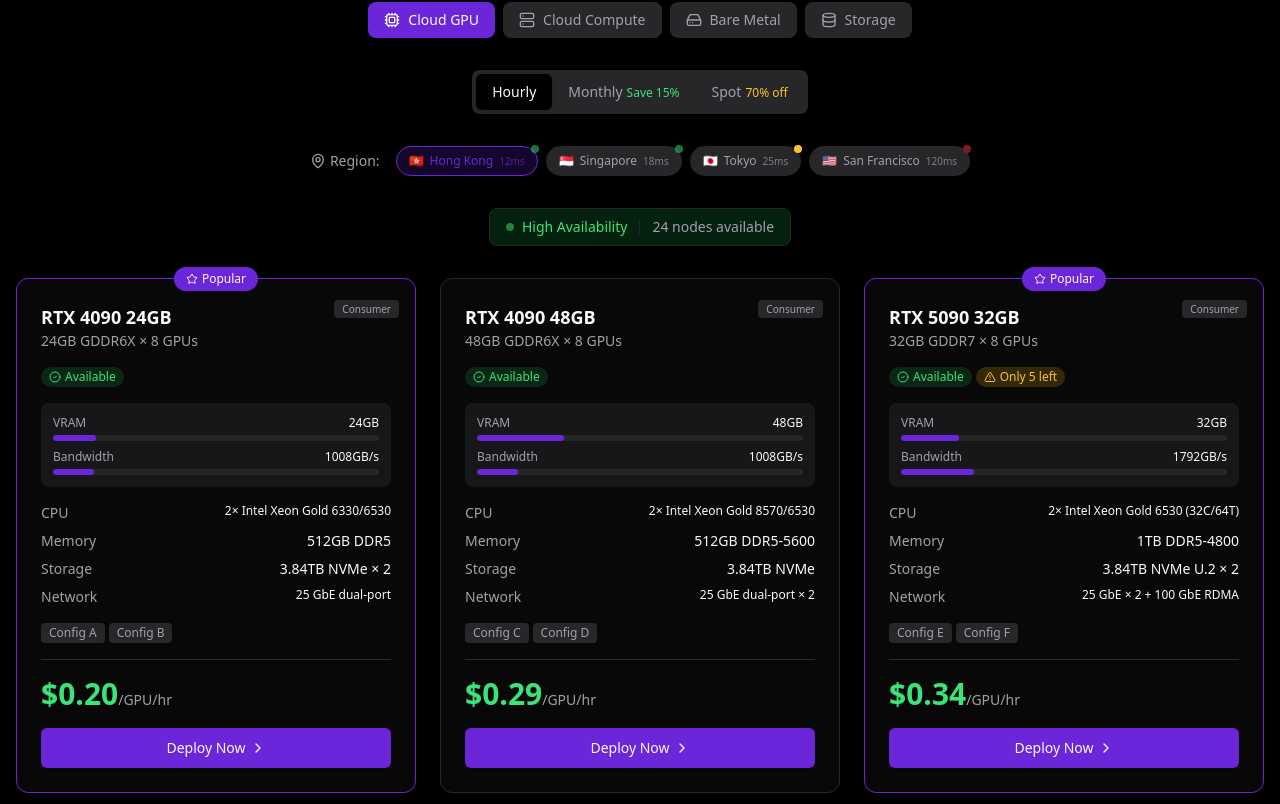
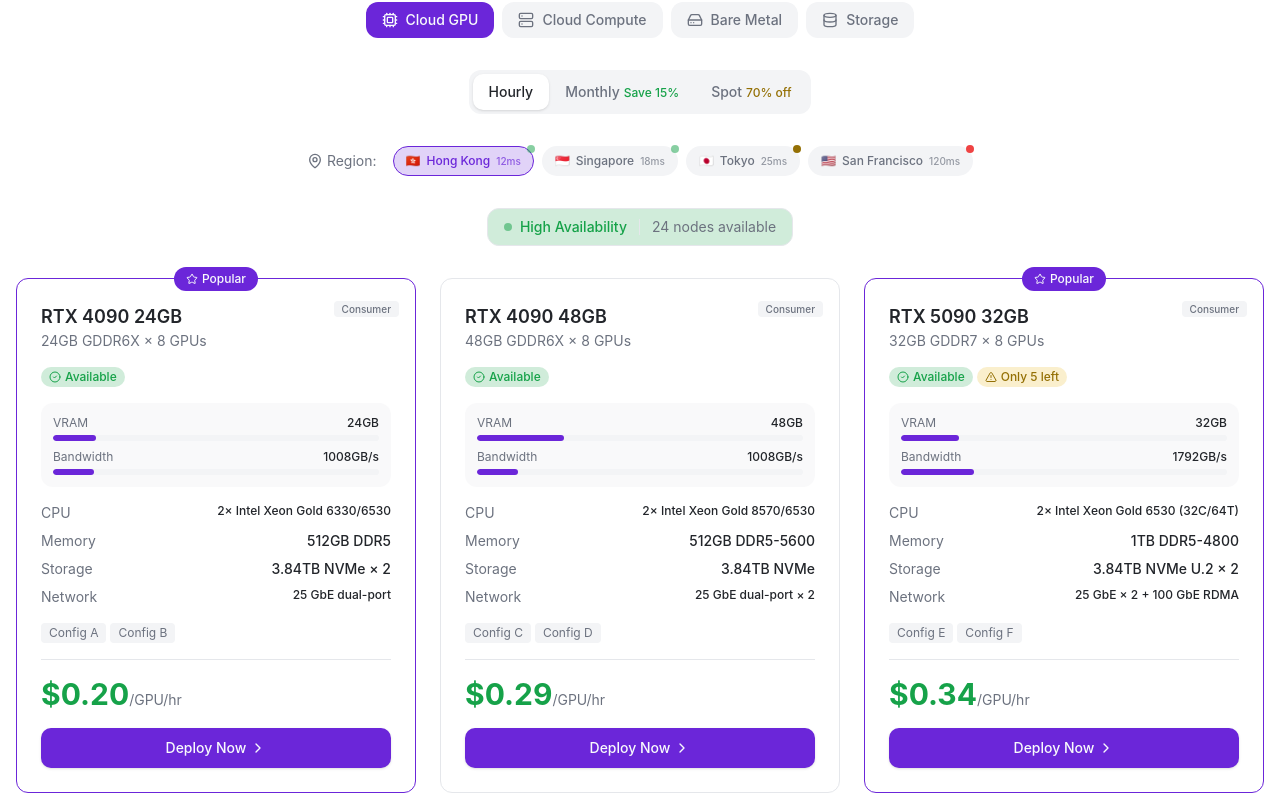
Before and after one commit to CaucasianWithoutCauc/lumin-house-ai, a Next.js app: page / in a window 1280 px wide. Shown: the part 1767-2571 px from the top of the page. Built offline with nearby package versions, Linux system fonts and the light colour scheme.

Commit message:
Add Revolut-style theme: system dark/light mode support with fresh, clean design
Co-authored-by: CaucasianWithoutCauc <246939677+CaucasianWithoutCauc@users.noreply.github.com>

```diff
--- a/app/globals.css
+++ b/app/globals.css
@@ -3,29 +3,59 @@
 @tailwind utilities;
 
 @layer base {
+  /* Light mode (default) - Revolut-inspired clean, fresh design */
   :root {
-    --background: 0 0% 0%; /* Pure black */
-    --foreground: 0 0% 98%;
-    --card: 0 0% 3%;
-    --card-foreground: 0 0% 98%;
-    --popover: 0 0% 3%;
-    --popover-foreground: 0 0% 98%;
-    --primary: 263 70% 50%;
+    --background: 0 0% 100%; /* Pure white */
+    --foreground: 220 10% 15%; /* Dark slate for text */
+    --card: 0 0% 100%;
+    --card-foreground: 220 10% 15%;
+    --popover: 0 0% 100%;
+    --popover-foreground: 220 10% 15%;
+    --primary: 263 70% 50%; /* Purple accent */
     --primary-foreground: 210 40% 98%;
-    --secondary: 240 3.7% 15.9%;
-    --secondary-foreground: 0 0% 98%;
-    --muted: 240 3.7% 15.9%;
-    --muted-foreground: 240 5% 64.9%;
-    --accent: 240 3.7% 15.9%;
-    --accent-foreground: 0 0% 98%;
-    --destructive: 0 62.8% 30.6%;
+    --secondary: 220 14% 96%;
+    --secondary-foreground: 220 10% 30%;
+    --muted: 220 14% 96%;
+    --muted-foreground: 220 8% 46%;
+    --accent: 220 14% 96%;
+    --accent-foreground: 220 10% 30%;
+    --destructive: 0 84% 60%;
     --destructive-foreground: 0 0% 98%;
-    --border: 240 3.7% 15.9%;
-    --input: 240 3.7% 15.9%;
-    --ring: 240 4.9% 83.9%;
-    --radius: 0.5rem;
+    --border: 220 13% 91%;
+    --input: 220 13% 91%;
+    --ring: 263 70% 50%;
+    --radius: 0.75rem;
     /* Status colors */
     --success: 142 76% 36%;
+    --success-foreground: 142 76% 36%;
+    --warning: 45 93% 47%;
+    --warning-foreground: 45 93% 30%;
+  }
+
+  /* Dark mode */
+  .dark {
+    --background: 220 20% 8%; /* Deep slate instead of pure black */
+    --foreground: 210 40% 98%;
+    --card: 220 18% 12%;
+    --card-foreground: 210 40% 98%;
+    --popover: 220 18% 12%;
+    --popover-foreground: 210 40% 98%;
+    --primary: 263 70% 60%; /* Brighter purple in dark mode */
+    --primary-foreground: 210 40% 98%;
+    --secondary: 220 14% 18%;
+    --secondary-foreground: 210 40% 98%;
+    --muted: 220 14% 18%;
+    --muted-foreground: 220 10% 60%;
+    --accent: 220 14% 18%;
+    --accent-foreground: 210 40% 98%;
+    --destructive: 0 62.8% 40%;
+    --destructive-foreground: 0 0% 98%;
+    --border: 220 14% 20%;
+    --input: 220 14% 20%;
+    --ring: 263 70% 60%;
+    --radius: 0.75rem;
+    /* Status colors */
+    --success: 142 76% 46%;
     --success-foreground: 142 76% 56%;
     --warning: 45 93% 47%;
     --warning-foreground: 45 93% 57%;
@@ -54,6 +84,8 @@
     /* Improve font rendering */
     -webkit-font-smoothing: antialiased;
     -moz-osx-font-smoothing: grayscale;
+    /* Default font */
+    font-family: -apple-system, BlinkMacSystemFont, 'Segoe UI', Roboto, 'Helvetica Neue', Arial, sans-serif;
   }
 }
 
@@ -86,3 +118,30 @@
     padding-right: 2rem;
   }
 }
+
+/* Revolut-style smooth transitions */
+@layer utilities {
+  .transition-smooth {
+    transition: all 0.3s cubic-bezier(0.4, 0, 0.2, 1);
+  }
+}
+
+/* Custom scrollbar for light/dark modes */
+::-webkit-scrollbar {
+  width: 8px;
+  height: 8px;
+}
+
+::-webkit-scrollbar-track {
+  background: hsl(var(--muted));
+  border-radius: 4px;
+}
+
+::-webkit-scrollbar-thumb {
+  background: hsl(var(--muted-foreground) / 0.3);
+  border-radius: 4px;
+}
+
+::-webkit-scrollbar-thumb:hover {
+  background: hsl(var(--muted-foreground) / 0.5);
+}
--- a/app/layout.tsx
+++ b/app/layout.tsx
@@ -21,7 +21,39 @@ export default function RootLayout({
   children: React.ReactNode;
 }) {
   return (
-    <html lang="en" className="dark">
+    <html lang="en" suppressHydrationWarning>
+      <head>
+        {/* Script to detect system color scheme preference and apply dark/light mode */}
+        <script
+          dangerouslySetInnerHTML={{
+            __html: `
+              (function() {
+                function getTheme() {
+                  if (typeof window !== 'undefined') {
+                    // Check system preference
+                    if (window.matchMedia('(prefers-color-scheme: dark)').matches) {
+                      return 'dark';
+                    }
+                    return 'light';
+                  }
+                  return 'light';
+                }
+
+                const theme = getTheme();
+                document.documentElement.classList.add(theme);
+
+                // Listen for system theme changes
+                if (typeof window !== 'undefined') {
+                  window.matchMedia('(prefers-color-scheme: dark)').addEventListener('change', function(e) {
+                    document.documentElement.classList.remove('light', 'dark');
+                    document.documentElement.classList.add(e.matches ? 'dark' : 'light');
+                  });
+                }
+              })();
+            `,
+          }}
+        />
+      </head>
       <body className="min-h-screen antialiased">
         <AuthProvider>{children}</AuthProvider>
       </body>
```
